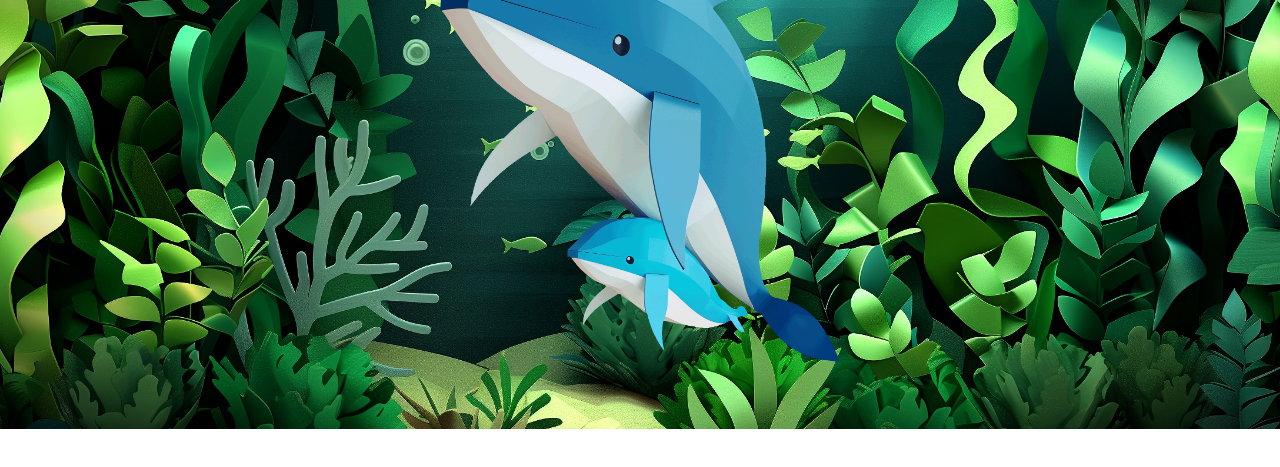
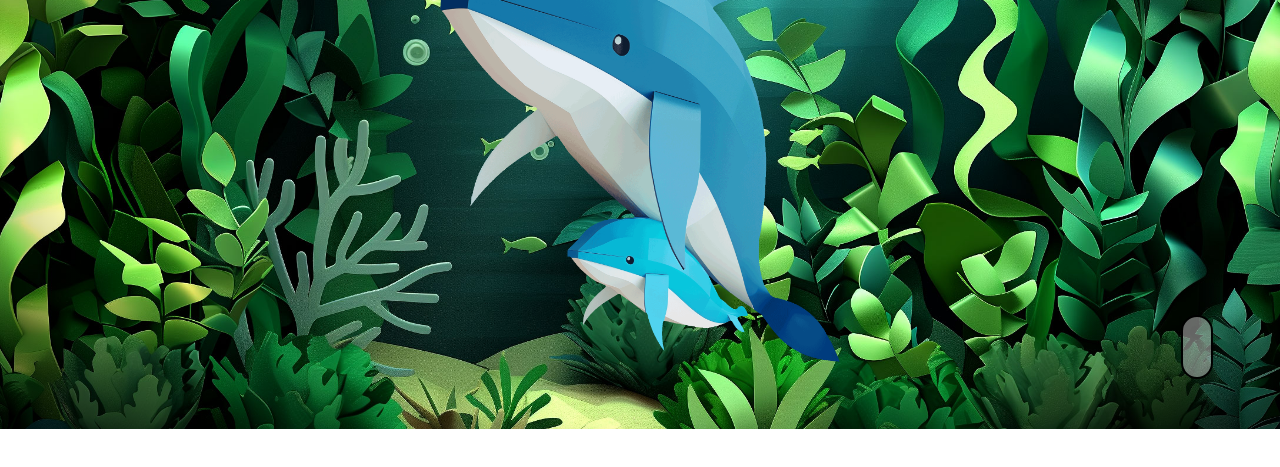
Before and after one commit to 2evergr/simlanding, a plain HTML site: page index.html in a window 1280 px wide. Shown: the part 371-838 px from the top of the page. Drawn offline with nearby package versions, Linux system fonts and the light colour scheme.

Commit message:
add scroll icon

```diff
--- a/css/style.scss
+++ b/css/style.scss
@@ -101,6 +101,76 @@ body {
     .copyright {
       font-size: 0.8rem;
     }
+  }
+}
+
+.scroll-down {
+  position: fixed;
+  bottom: 5.5rem;
+  right: 4%;
+  bottom: 4%;
+  transform: translateX(-50%);
+  display: flex;
+  flex-direction: column;
+  align-items: center;
+  z-index: 9999;
+  .scroll {
+    width: 2rem;
+    height: 4rem;
+    border: 2px solid black;
+    border-radius: 2rem;
+    display: flex;
+    align-items: center;
+    justify-content: center;
+    background-color: rgba(255, 255, 255, 0.4);
+
+    .scroll-dot {
+      width: 0.8rem;
+      height: 0.8rem;
+      border-radius: 50%;
+      background: black;
+      display: block;
+      animation: cursor 1.15s linear infinite;
+    }
+  }
+  .arrow-down {
+    width: 0.8rem;
+    height: 0.8rem;
+    border: 2px solid transparent;
+    border-left-color: black;
+    border-bottom-color: black;
+    transform: rotate(-45deg);
+    margin-top: 0.3rem;
+    animation: arrow 1.15s linear infinite;
+  }
+}
+
+@keyframes cursor {
+  0% {
+    opacity: 0;
+    transform: translatey(-1rem);
+  }
+  100% {
+    opacity: 1;
+    transform: translateY(1rem);
+  }
+}
+
+@keyframes arrow {
+  0% {
+    opacity: 0;
+  }
+  25% {
+    opacity: 0.25;
+  }
+  50% {
+    opacity: 0.5;
+  }
+  75% {
+    opacity: 0.75;
+  }
+  100% {
+    opacity: 1;
   }
 }
 
--- a/index.html
+++ b/index.html
@@ -112,6 +112,12 @@
       </nav>
     </header>
     <main>
+      <a href="#" class="scroll-down">
+        <div class="scroll">
+          <span class="scroll-dot"></span>
+        </div>
+        <div class="arrow-down"></div>
+      </a>
       <section id="hero-section">
         <div class="vignette"></div>
         <img
--- a/js/whale-grass.js
+++ b/js/whale-grass.js
@@ -77,20 +77,49 @@ const story_tl = gsap.timeline({
 
 story_tl
   .from("#story-section", { autoAlpha: 0, duration: 1 })
-  .fromTo(".part-1 p", { autoAlpha: 0, duration: 1, y: 200 }, { autoAlpha: 1, duration: 1, y: 0 }, 0)
-  .fromTo(".part-1 .img", { autoAlpha: 0, duration: 1, y: 40 }, { autoAlpha: 1, duration: 1, y: 0 }, 0)
+  .fromTo(
+    ".part-1 p",
+    { autoAlpha: 0, duration: 1, y: 200 },
+    { autoAlpha: 1, duration: 1, y: 0 },
+    0
+  )
+  .fromTo(
+    ".part-1 .img",
+    { autoAlpha: 0, duration: 1, y: 40 },
+    { autoAlpha: 1, duration: 1, y: 0 },
+    0
+  )
   .to(".part-1 p", { autoAlpha: 0, duration: 1, y: -200 })
   .to(".part-1 .img", { autoAlpha: 0, duration: 1, y: -40 }, "<")
-  .fromTo(".part-2 p", { autoAlpha: 0, duration: 1, y: 200 }, { autoAlpha: 1, duration: 1, y: 0 }, 2)
-  .fromTo(".part-2 .img", { autoAlpha: 0, duration: 1, y: 80 }, { autoAlpha: 1, duration: 1, y: 0 }, 2)
+  .fromTo(
+    ".part-2 p",
+    { autoAlpha: 0, duration: 1, y: 200 },
+    { autoAlpha: 1, duration: 1, y: 0 },
+    2
+  )
+  .fromTo(
+    ".part-2 .img",
+    { autoAlpha: 0, duration: 1, y: 80 },
+    { autoAlpha: 1, duration: 1, y: 0 },
+    2
+  )
   .to(".part-2 p", { autoAlpha: 0, duration: 1, y: -200 })
   .to(".part-2 .img", { autoAlpha: 0, duration: 1, y: -80 }, "<")
-  .fromTo(".part-3 p", { autoAlpha: 0, duration: 1, y: 200 }, { autoAlpha: 1, duration: 1, y: 0 }, 4)
-  .fromTo(".part-3 .img", { autoAlpha: 0, duration: 1, y: 80 }, { autoAlpha: 1, duration: 1, y: 0 }, 4)
+  .fromTo(
+    ".part-3 p",
+    { autoAlpha: 0, duration: 1, y: 200 },
+    { autoAlpha: 1, duration: 1, y: 0 },
+    4
+  )
+  .fromTo(
+    ".part-3 .img",
+    { autoAlpha: 0, duration: 1, y: 80 },
+    { autoAlpha: 1, duration: 1, y: 0 },
+    4
+  )
   .to(".part-3 p", { autoAlpha: 0, duration: 1, y: -200 })
   .to(".part-3 .img", { autoAlpha: 0, duration: 1, y: -80 }, "<")
-  .to("#story-section", { autoAlpha: 0, duration: 1}, "<")
-  ;
+  .to("#story-section", { autoAlpha: 0, duration: 1 }, "<");
 
 const best_tl = gsap.timeline({
   scrollTrigger: {
@@ -98,12 +127,26 @@ const best_tl = gsap.timeline({
     start: "top bottom",
     end: "+=6000",
     markers: false,
-    id: 'best-section'
+    id: "best-section",
   },
 });
 
 best_tl
-.from(".best-part-1 .img", { autoAlpha: 0, duration: 1, x: 600 })
-.from(".best-part-1 .text", { autoAlpha: 0, duration: 1, y: 400 }, "<")
-.from(".best-part-2 .img", { autoAlpha: 0, duration: 1, x: -600 }, "<")
-.from(".best-part-2 .text", { autoAlpha: 0, duration: 1, y: 400 }, "<");
+  .from(".best-part-1 .img", { autoAlpha: 0, duration: 1, x: 600 })
+  .from(".best-part-1 .text", { autoAlpha: 0, duration: 1, y: 400 }, "<")
+  .from(".best-part-2 .img", { autoAlpha: 0, duration: 1, x: -600 }, "<")
+  .from(".best-part-2 .text", { autoAlpha: 0, duration: 1, y: 400 }, "<");
+
+
+const summary_tl = gsap.timeline({
+  scrollTrigger: {
+    trigger: "#summary-section",
+    start: "top bottom",
+    end: "bottom bottom",
+    markers: false,
+    scrub: true,
+    id: "summary-section",
+  },
+});
+
+summary_tl.to(".scroll-down", { opacity: 0 });
```
Also changed, not shown: css/style.css, 1 other file.
